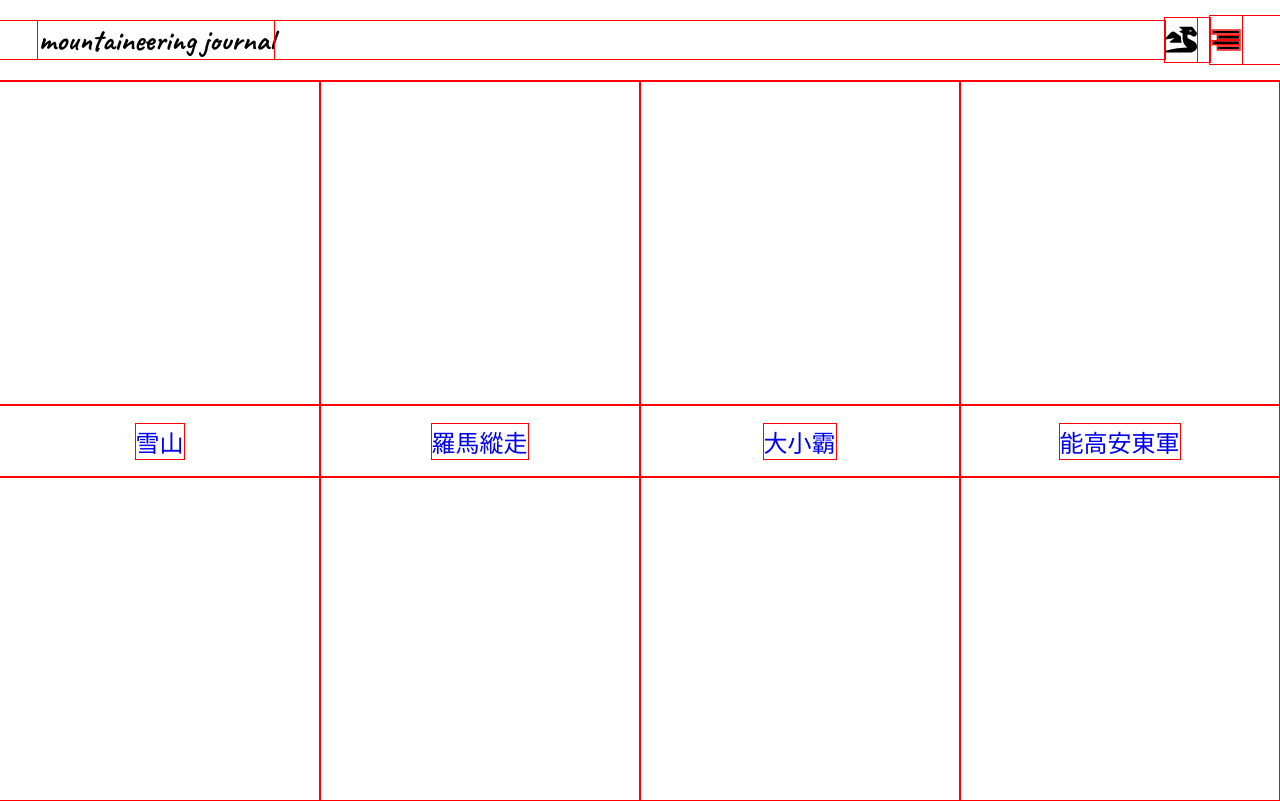
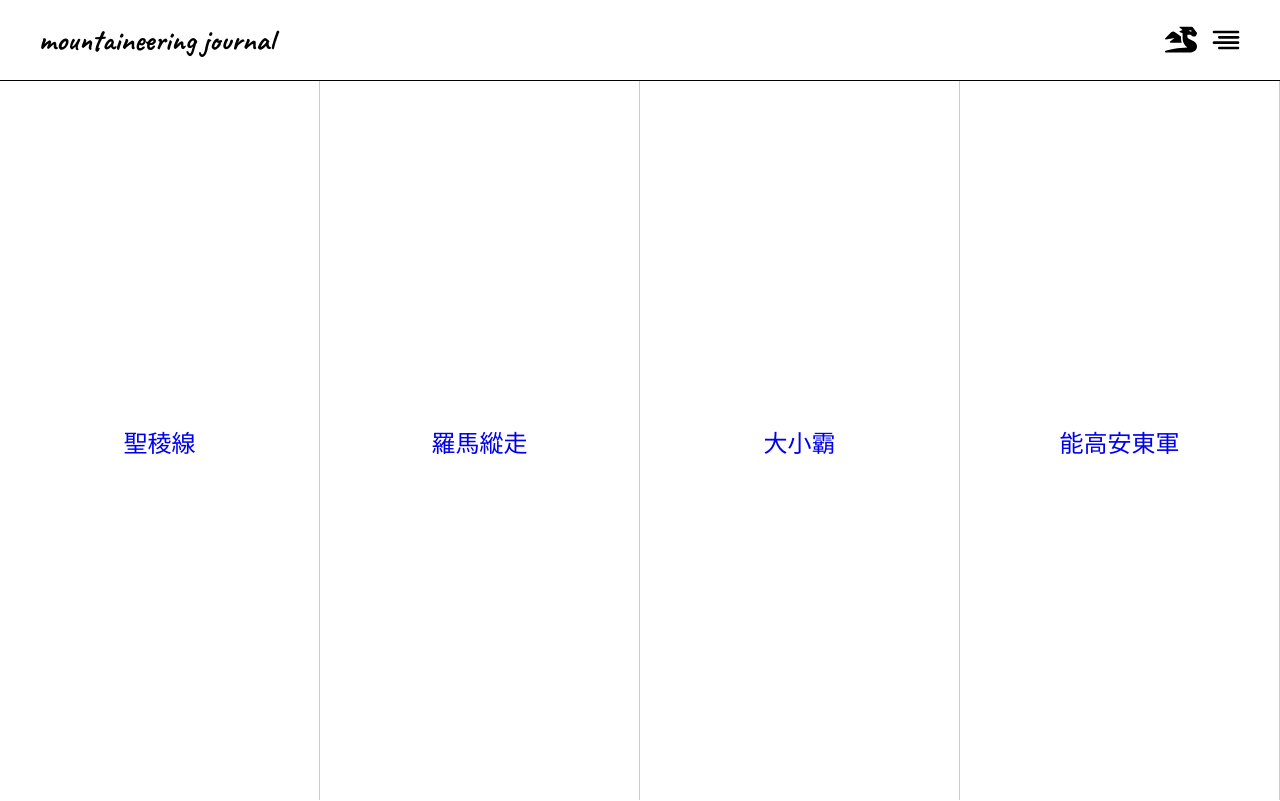
Before and after one commit to richard85501/mountaineering_record, a React (Create React App) app: page / in a window 1280 px wide. Built offline with nearby package versions, Linux system fonts and the light colour scheme.

Commit message:
[modify] 1.修正scss ouline部分 2.清除乾淨已刪掉的套件import

```diff
--- a/src/pages/Home.js
+++ b/src/pages/Home.js
@@ -11,7 +11,7 @@ import sumida from '../images/sumida.jpg';
 
 import JournalUnit from '../components/JournalUnit';
 
-const indexTitle = ["雪山","羅馬縱走","大小霸","能高安東軍"]
+const indexTitle = ["聖稜線","羅馬縱走","大小霸","能高安東軍"]
 const upperPicture = [cloud,big_water,snow,white_mountain]
 const middlePicture = [chicken,cry,snow_north_peak,sumida]
 
--- a/src/pages/Landscape.js
+++ b/src/pages/Landscape.js
@@ -1,8 +1,4 @@
 import React from 'react'
-
-import "slick-carousel/slick/slick.css";
-import "slick-carousel/slick/slick-theme.css";
-import Slider from "react-slick";
 
 import NavBar from '../components/NavBar';
 import '../styles/landscape.scss'
--- a/src/styles/indexCss.scss
+++ b/src/styles/indexCss.scss
@@ -1,6 +1,6 @@
- *{
-    outline:1px solid red;
-}
+//  *{
+//     outline:1px solid red;
+// }
 
 /* font-family: 'Comforter Brush', cursive; */
 @import url('https://fonts.googleapis.com/css2?family=Caveat:wght@700&display=swap');
@@ -12,7 +12,7 @@
 .indexContainer{
     width: 100%;
     height: 100vh;
-    // overflow: hidden;
+    overflow: hidden;
 }
 
 .headerLine{
```
